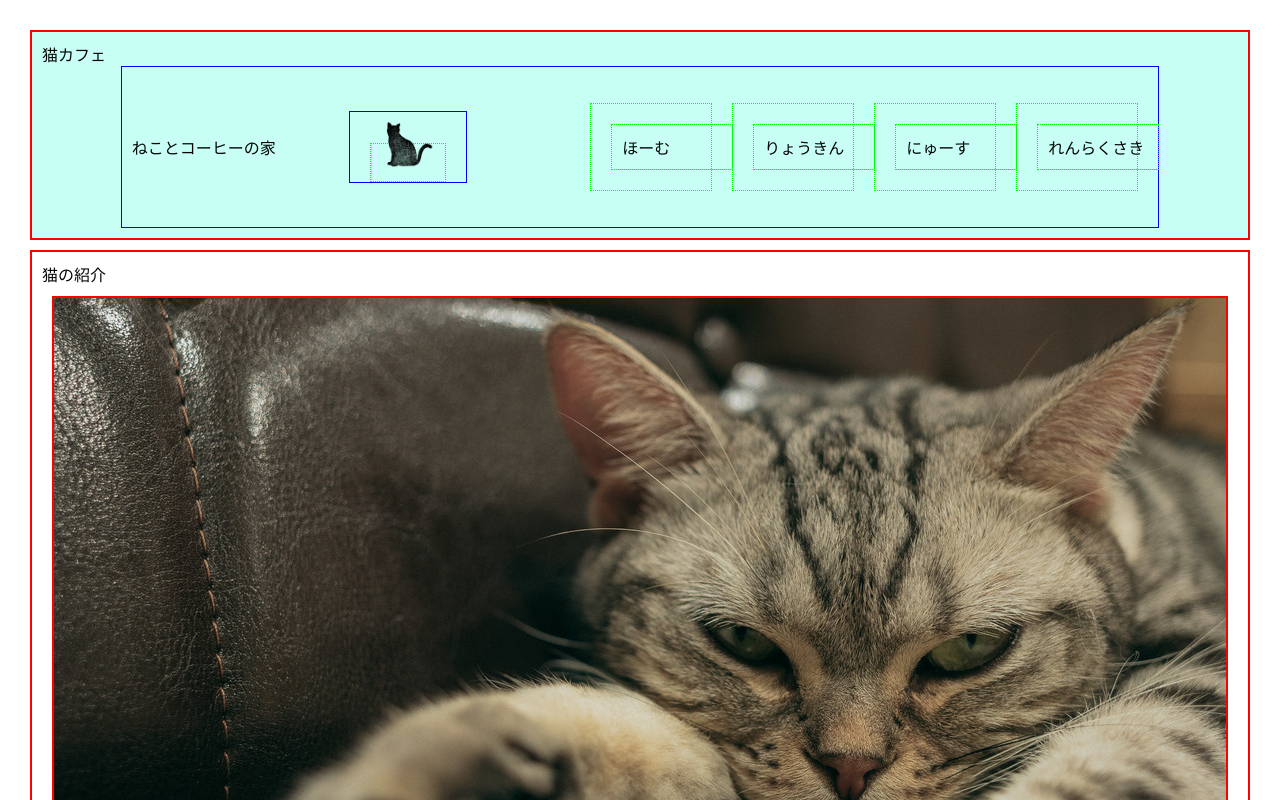
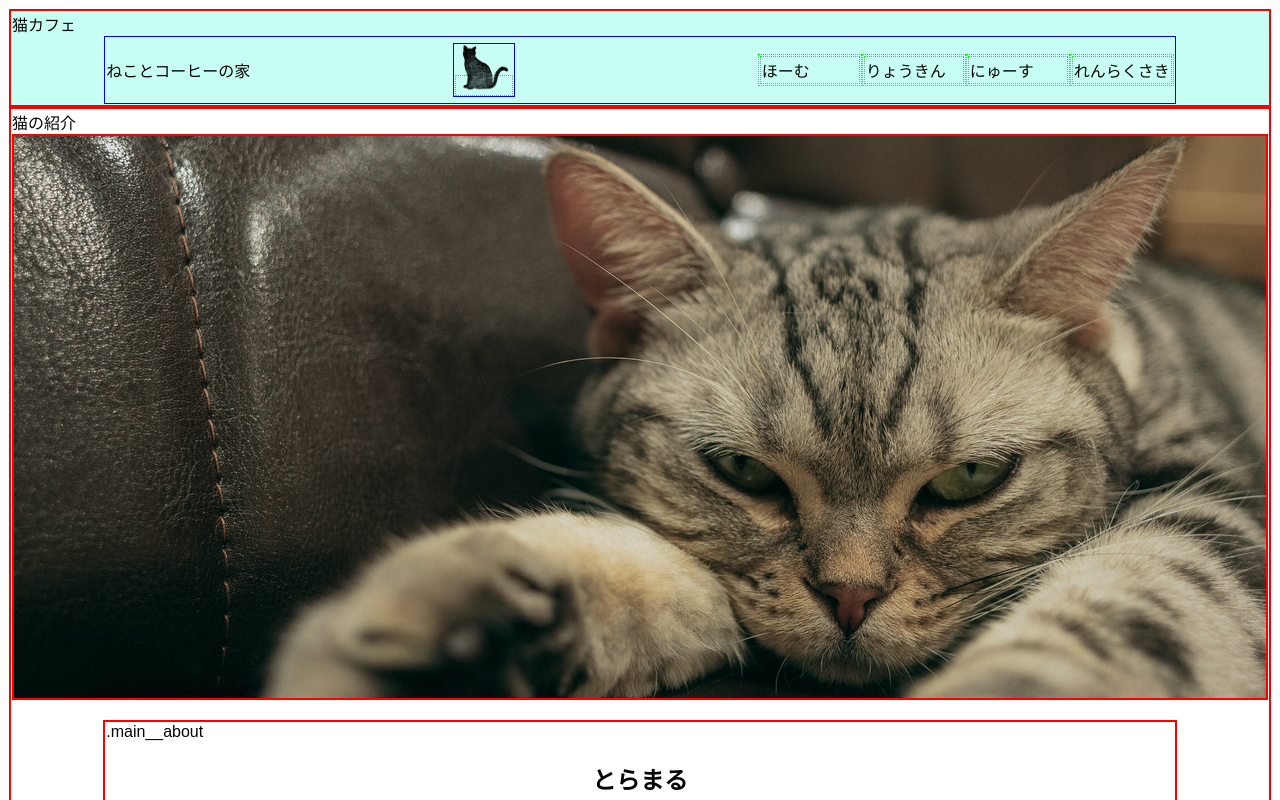
Before and after one commit to ricckyyy/frame_HTMLCSS, a plain HTML site: page index.html in a window 1280 px wide. Shown: the top 800 px of the page. Drawn offline with Linux system fonts and the light colour scheme.

Commit message:
margin padding 10->2px

```diff
--- a/frame.css
+++ b/frame.css
@@ -23,8 +23,8 @@ li,
 dt,
 dd,
 a {
-  margin: 10px;
-  padding: 10px;
+  margin: 2wpx;
+  padding: 1px;
 }
 header,
 footer,
--- a/style.css
+++ b/style.css
@@ -34,7 +34,7 @@
 }
 .header__menu li a {
   display: block;
-	width: 100%;
+	/* width: 100%; */
 	align-items: center;
 }
 /**********************************
```
